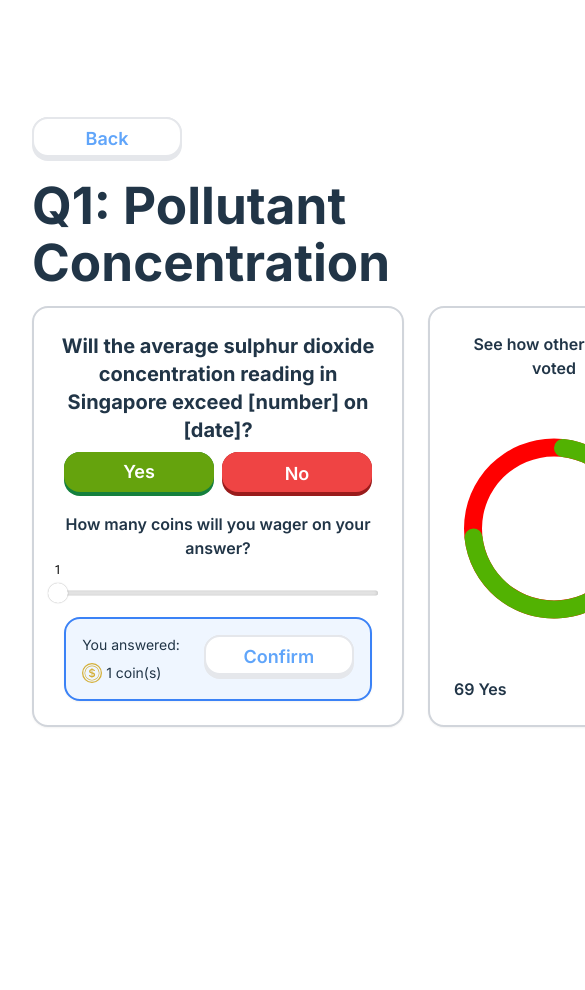
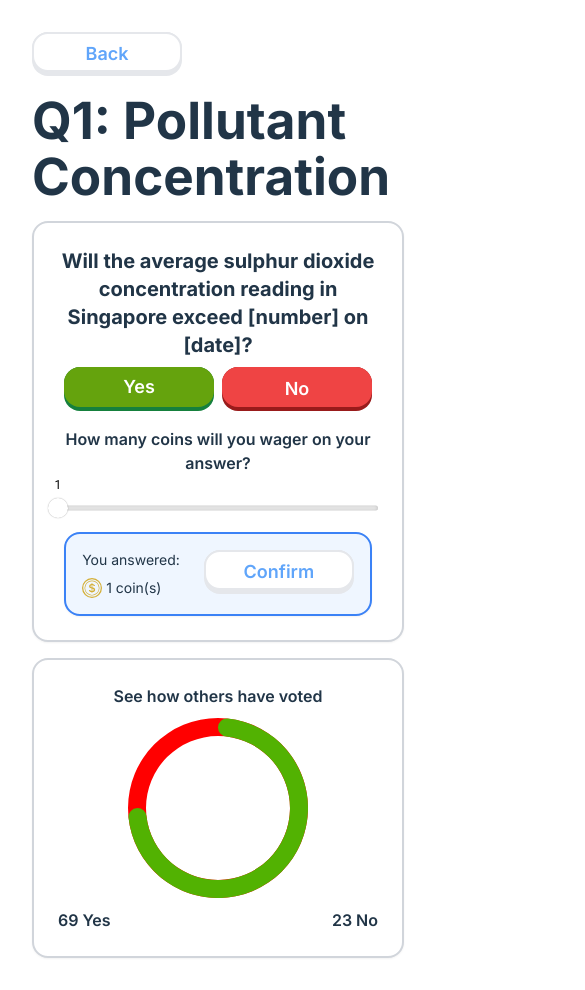
Before and after one commit to mongj/nusc-prediction-market, a React (Vite) app in the folder frontend/: page /predict/1 in a window 390 px wide. Shown: the top 990 px of the page, 585 px wide, since content can reach past the window. Before the commit the page ends 844 px from the top, so only its background shows below. Built offline with nearby package versions, Linux system fonts and the light colour scheme.

Commit message:
Create mobile view for predict page

```diff
--- a/frontend/src/pages/Predict/Predict.tsx
+++ b/frontend/src/pages/Predict/Predict.tsx
@@ -46,7 +46,7 @@ const ConfirmWager = ({ UserAnswer, coins }) => (
 );
 
 const OtherVotes = ({ yesCount, noCount }) => (
-    <div className="bg-white border-2 border-gray-300 shadow-sm flex flex-col items-center justify-between rounded-2xl p-6">
+    <div className="bg-white border-2 border-gray-300 shadow-sm flex flex-col items-center justify-between rounded-2xl p-6 w-full">
         <p className="font-semibold">See how others have voted</p>
         <GaugeComponent yesCount={yesCount} noCount={noCount} />
         <div className="flex flex-row w-full justify-between">
@@ -78,7 +78,7 @@ const Predict = () => {
                 <BackButton onClick={handleBackClick} />
                 <h1 className="text-left pt-4 font-bold">Q{questionData.id}: {questionData.title}</h1>
             </div>
-            <div className="flex flex-row justify-between space-x-6">
+            <div className="flex flex-col gap-4 sm:flex-row justify-between sm:space-x-6">
                 <Question question={questionData.question} />
                 <OtherVotes yesCount={yesCount} noCount={noCount} />
             </div>
```
